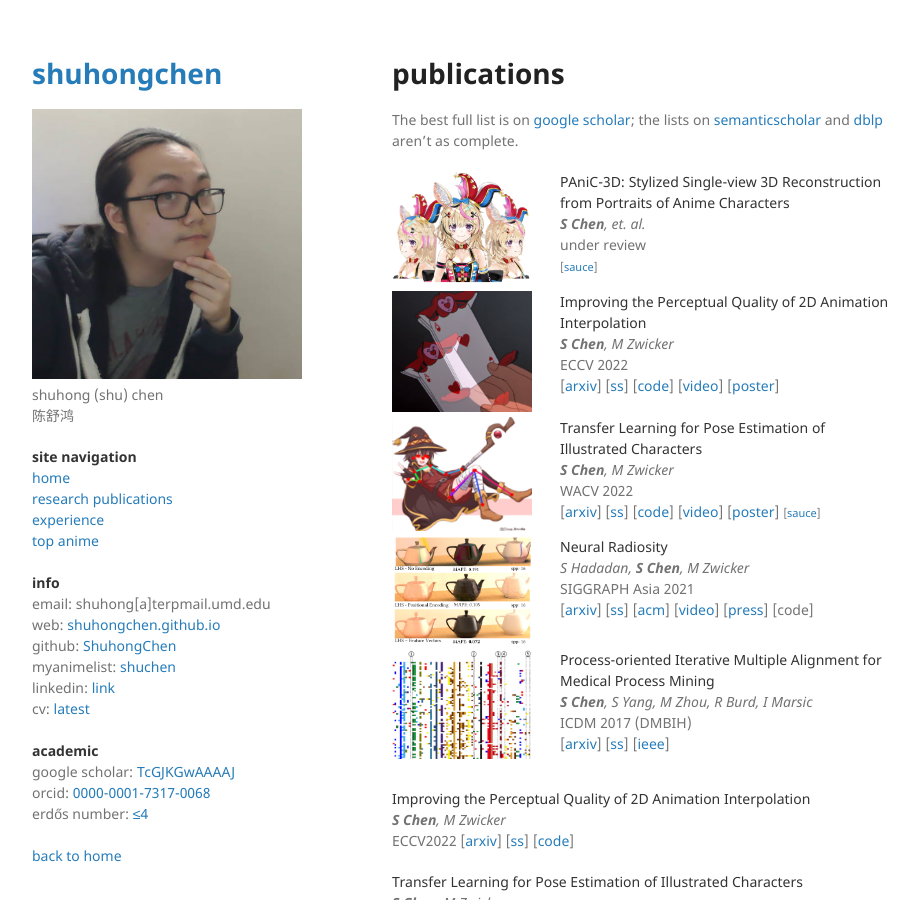
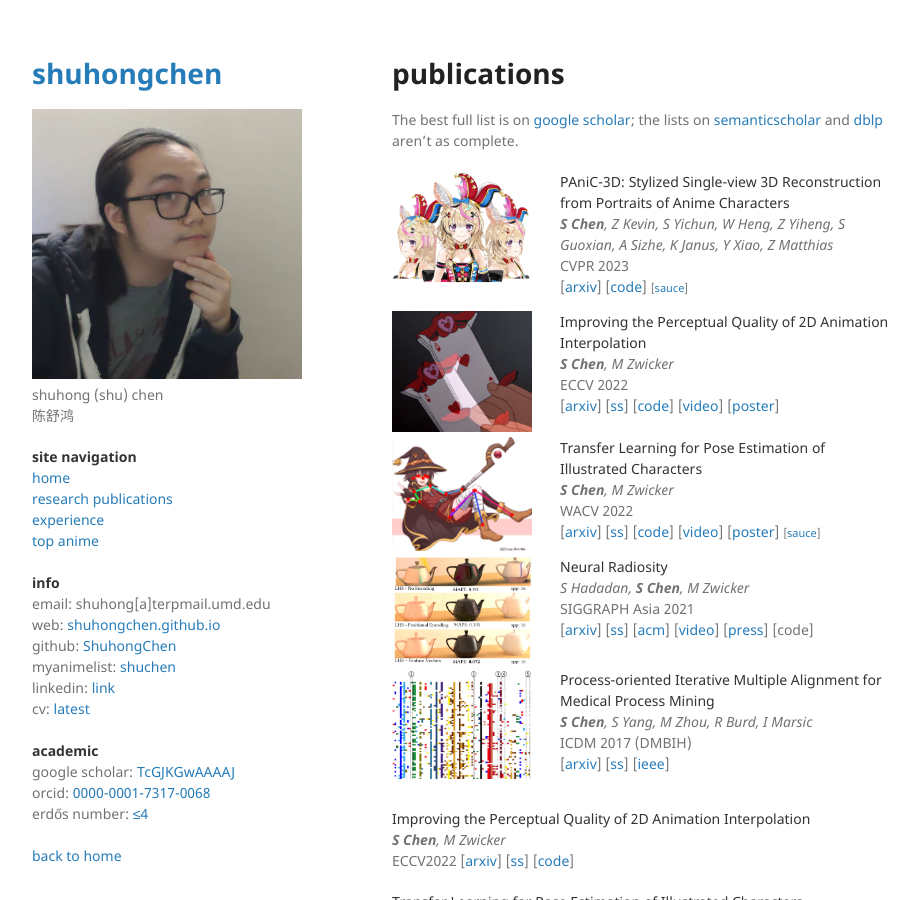
Before and after one commit to ShuhongChen/shuhongchen.github.io, a Jekyll site: the page built from publications.md, in a window 1280 px wide and 900 px high. Shown: the whole window, without its empty margins (178-1096 px from the left). Built offline with Jekyll 4.4.1, drawn with Linux system fonts in a browser that asks for light colours.

Commit message:
add panic

```diff
--- a/publications.md
+++ b/publications.md
@@ -34,11 +34,21 @@ The best full list is on [google scholar](https://scholar.google.com/citations?h
         </label>
         <i>
             <b>S Chen</b>,
-            et. al.
+            Z Kevin,
+            S Yichun,
+            W Heng,
+            Z Yiheng,
+            S Guoxian,
+            A Sizhe,
+            K Janus,
+            Y Xiao,
+            Z Matthias
             <br>
         </i>
-        under review
+        CVPR 2023
         <br>
+        [<a href='https://arxiv.org/abs/2303.14587'>arxiv</a>]
+        [<a href='https://github.com/ShuhongChen/panic3d-anime-reconstruction/'>code</a>]
         <small>[<a href='https://virtualyoutuber.fandom.com/wiki/Omaru_Polka'>sauce</a>]</small>
     </td>
 </tr>
```
Also changed, not shown: experience.md (+2 -1 lines), 2 other files.
